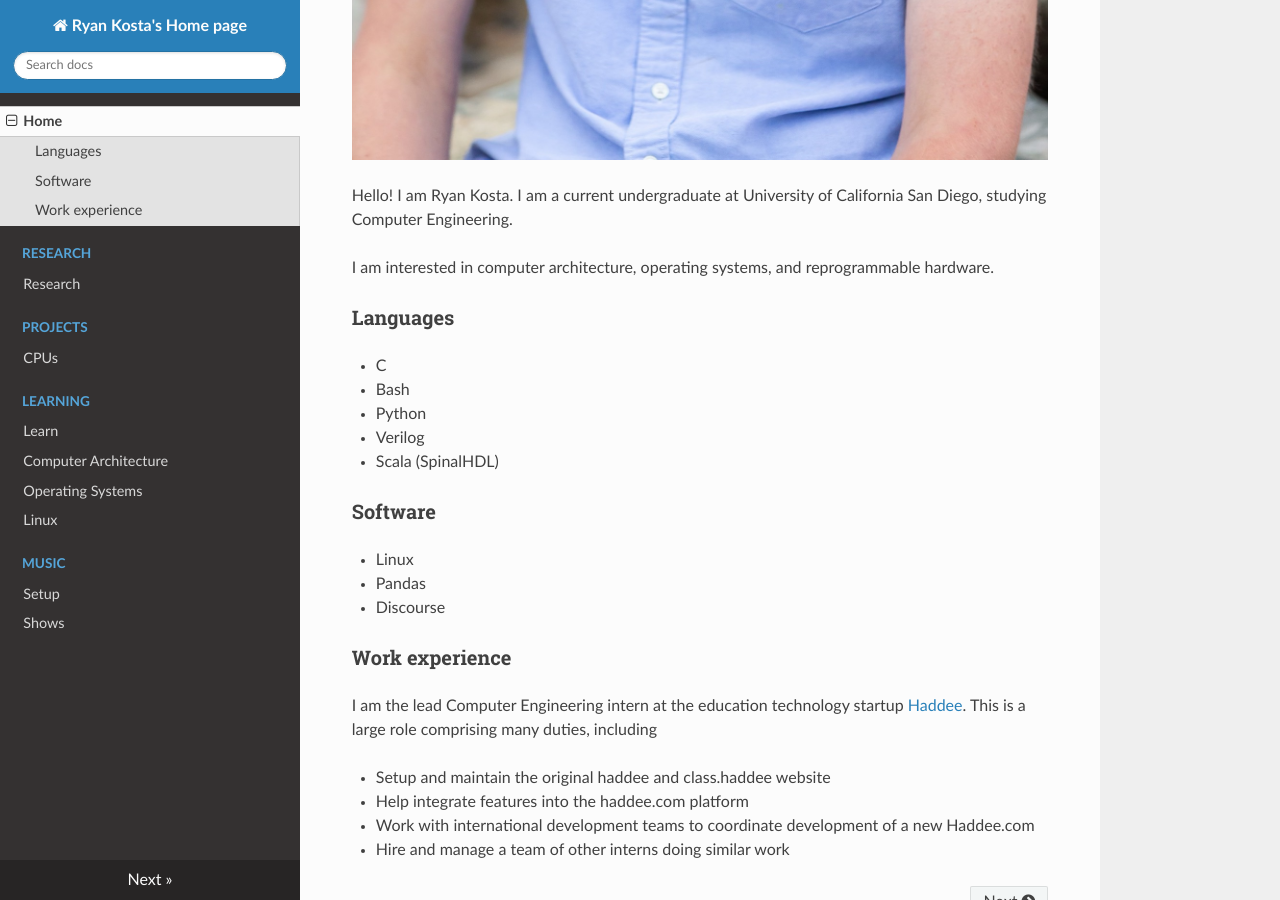
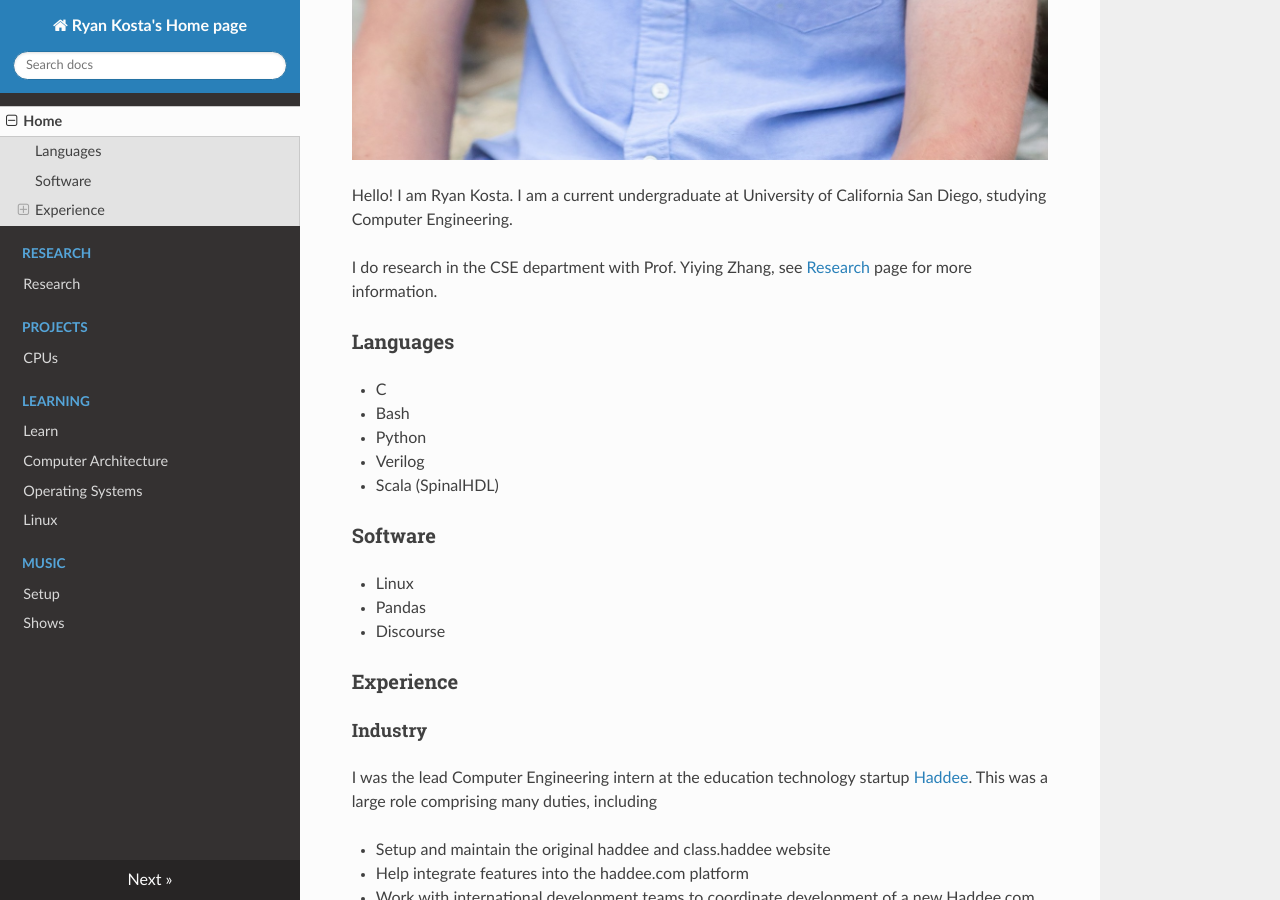
Before and after one commit to ryankosta/ryankosta.github.io, an MkDocs documentation site: the page built from docs/index.md, in a window 1280 px wide and 900 px high, scrolled down 1045 px. Built offline with MkDocs 1.6.1, drawn with Linux system fonts in a browser that asks for light colours; nearby versions of some CDN libraries.

Commit message:
index.md: add research mention to main page

```diff
--- a/docs/index.md
+++ b/docs/index.md
@@ -3,7 +3,8 @@
 
 Hello! I am Ryan Kosta. I am a current undergraduate at University of California San Diego, studying Computer Engineering.
 
-I am interested in computer architecture, operating systems, and reprogrammable hardware.
+I do research in the CSE department with Prof. Yiying Zhang, see [Research](research/research/) page for more information.
+
 
 ### Languages
 - C
@@ -16,9 +17,10 @@ I am interested in computer architecture, operating systems, and reprogrammable
 - Pandas
 - Discourse
 
-### Work experience
+### Experience
 
-I am the lead Computer Engineering intern at the education technology startup [Haddee](https://haddee.com). This is a large role comprising many duties, including
+#### Industry
+I was the lead Computer Engineering intern at the education technology startup [Haddee](https://haddee.com). This was a large role comprising many duties, including
 
 - Setup and maintain the original haddee and class.haddee website
 - Help integrate features into the haddee.com platform
```
